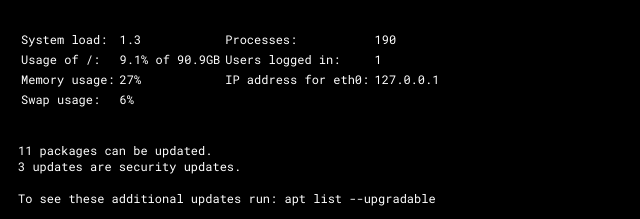
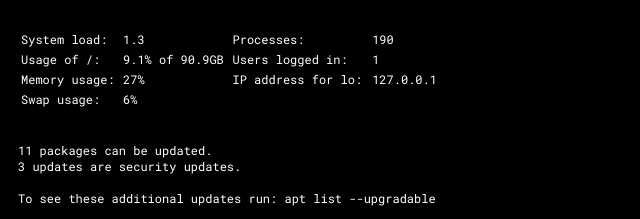
Before and after one commit to samsesh/samsesh, a plain HTML site: page index.html in a window 1280 px wide. Shown: the part 150-369 px from the top of the page, 0-640 px from the left. Drawn offline with Linux system fonts and the light colour scheme.

Commit message:
Update index.html

```diff
--- a/index.html
+++ b/index.html
@@ -97,7 +97,7 @@ a
       <tr>
         <td>Memory usage: </td>
         <td>27%</td>
-        <td>IP address for eth0:</td>
+        <td>IP address for lo:</td>
         <td>127.0.0.1</td>
       </tr>
       <tr>
```
